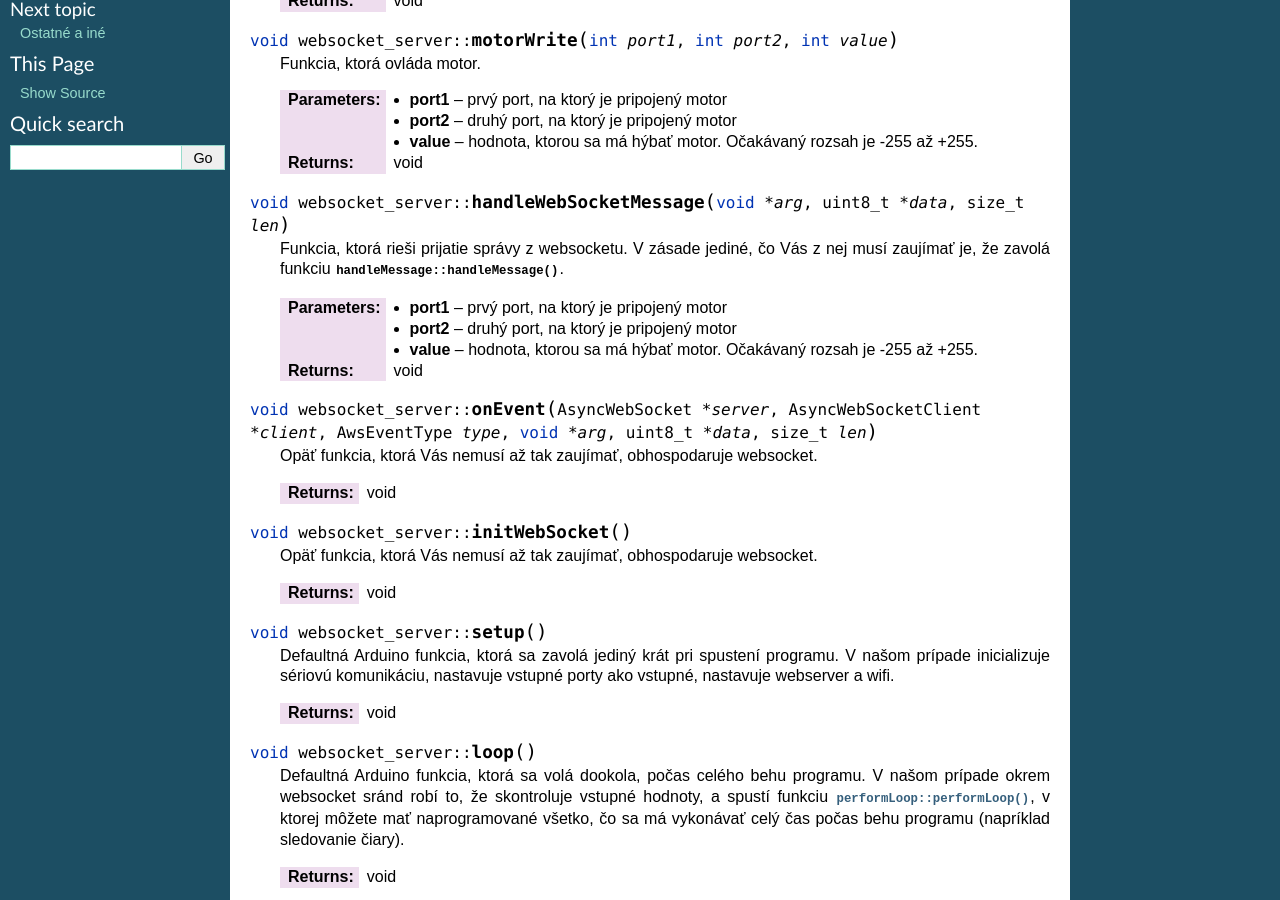
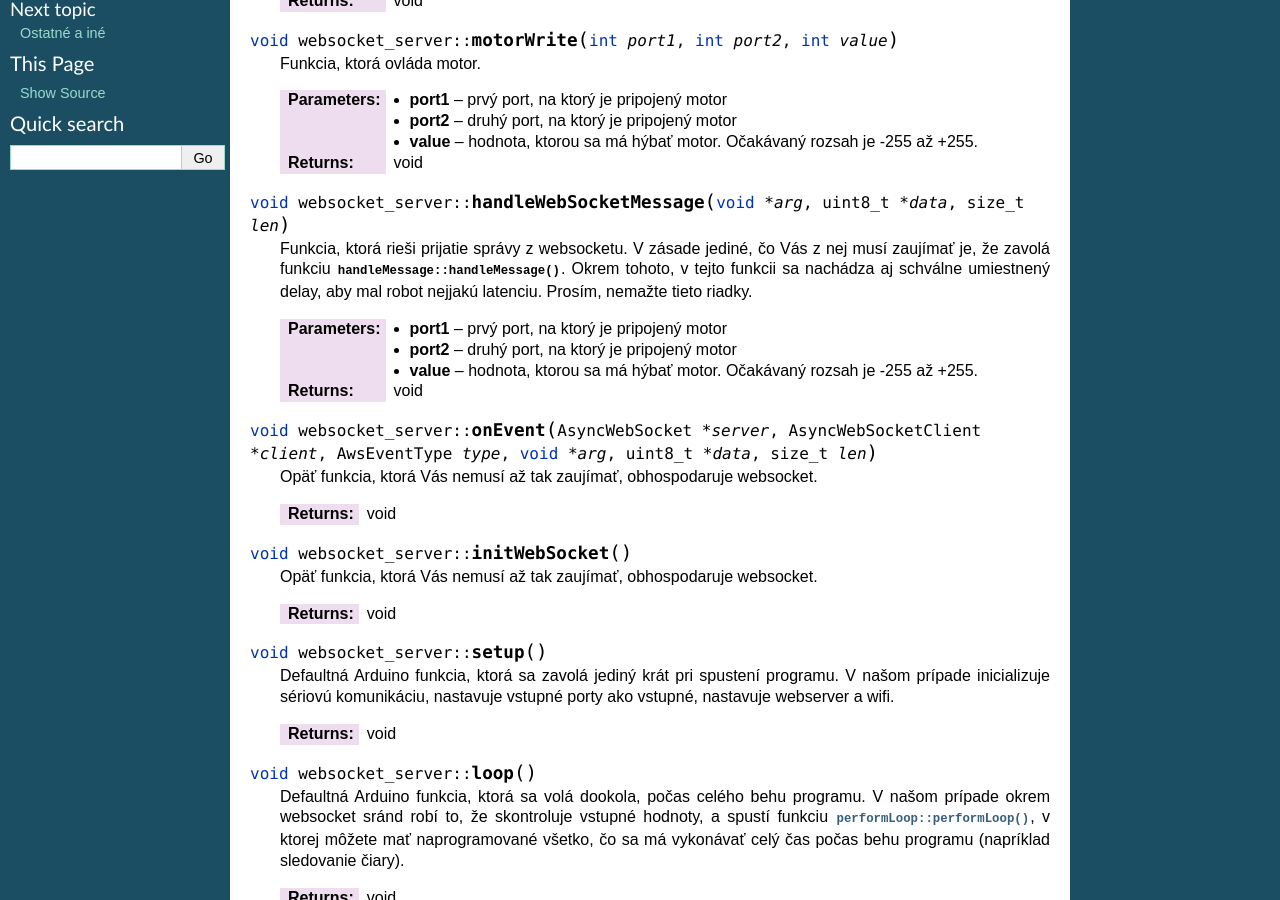
Before and after one commit to marcel3032/konstrukckoprobojogeometria, a Sphinx documentation site: the page built from docs/source/code.rst, in a window 1280 px wide and 900 px high, scrolled down 667 px. Built offline with Sphinx 7.4.7, drawn with Linux system fonts in a browser that asks for light colours.

Commit message:
add info about delay, minor updates

```diff
--- a/docs/source/code.rst
+++ b/docs/source/code.rst
@@ -54,6 +54,8 @@ Viac o stránke je nasledujúcom odstavci :ref:`client`.
 
    Funkcia, ktorá rieši prijatie správy z websocketu.
    V zásade jediné, čo Vás z nej musí zaujímať je, že zavolá funkciu :func:`handleMessage::handleMessage()`.
+   Okrem tohoto, v tejto funkcii sa nachádza aj schválne umiestnený delay,
+   aby mal robot nejjakú latenciu. Prosím, nemažte tieto riadky.
 
    :param port1: prvý port, na ktorý je pripojený motor
    :param port2: druhý port, na ktorý je pripojený motor
--- a/docs/source/components.rst
+++ b/docs/source/components.rst
@@ -59,3 +59,6 @@ pomocou ktorej je možné ovládať robota.
 Od robota do pripojeného zariadenia (mobilu) sú posielané informácie o tom,
 ako robot nastavil nejaký výstup, rôzne pomocné výpisy,
 pomocou ktorých môžete robota ladiť a tiež aj informácie zo vstupných senzorov (čiary alebo dotyku).
+
+Akékoľvek ovládanie robota je schválne mierne oneskorené,
+aby dávalo zmysel programovať si vlastné automatizované funkcie.
--- a/docs/source/installation.rst
+++ b/docs/source/installation.rst
@@ -132,8 +132,3 @@ V prípade, že ťuknete na tlačítko, ktoré spúšťa funkciu, tak by sa mala
 V prípade, že posúvate sliderom, tak by sa mala ledka na ESPčku postupne rozsvecovať a zhasínať.
 (Ak už LEDku raz ovládate slidrom, do reštartu espčka ju neviete ovládať tlačítkom,
 pozri :ref:`knownIssues`)
-
-Krátky tutoriál / Hello world
--------------------------------
-
-TODO
--- a/docs/source/intro.rst
+++ b/docs/source/intro.rst
@@ -9,8 +9,6 @@ Popíšme teraz presnejšie tieto disciplíny:
 
 Disciplíny
 ------------
-
-TODO: kriplenie
 
 Prekážková dráha
 ~~~~~~~~~~~~~~~~~~
```
Also changed, not shown: 1 other file.
